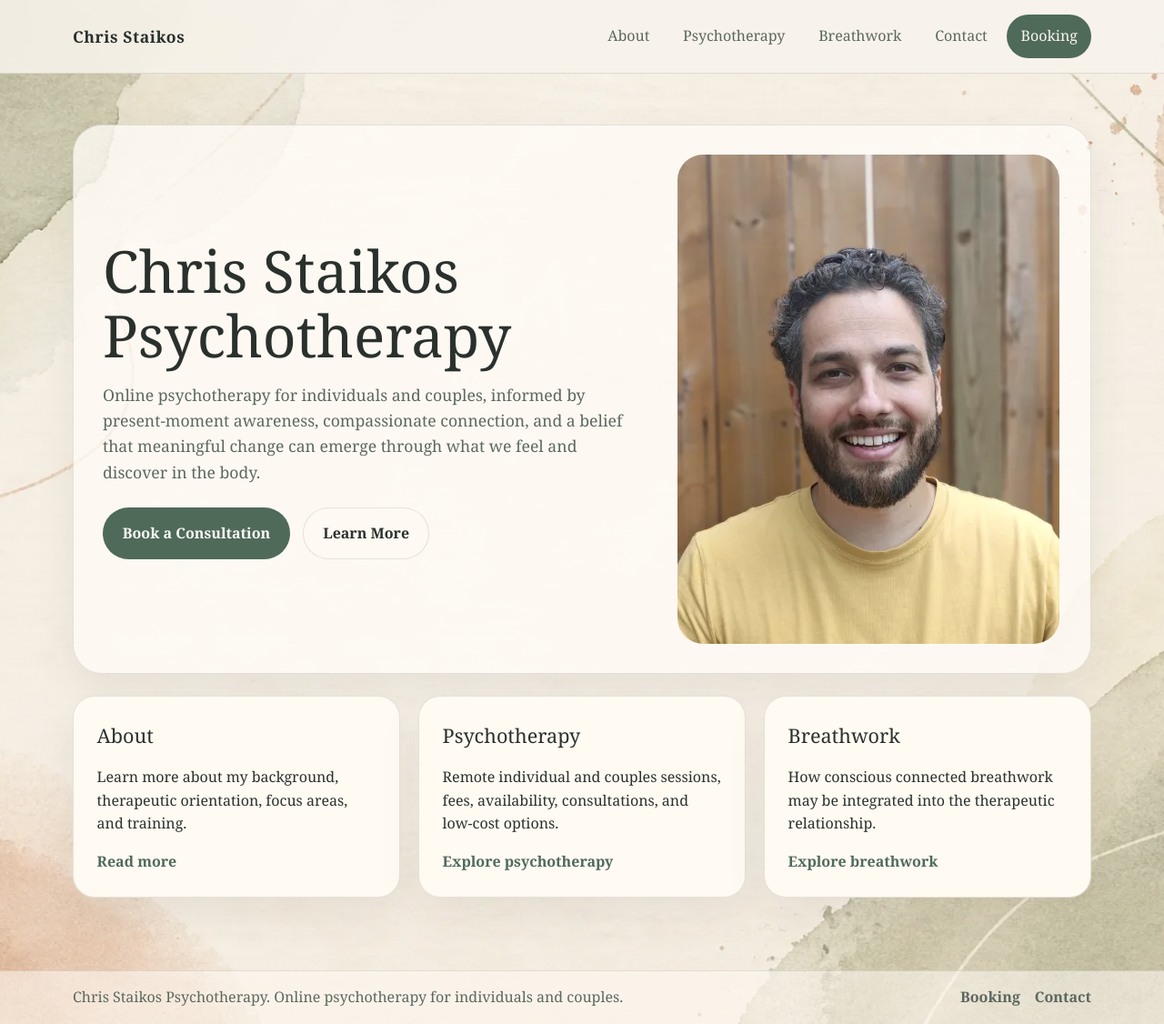
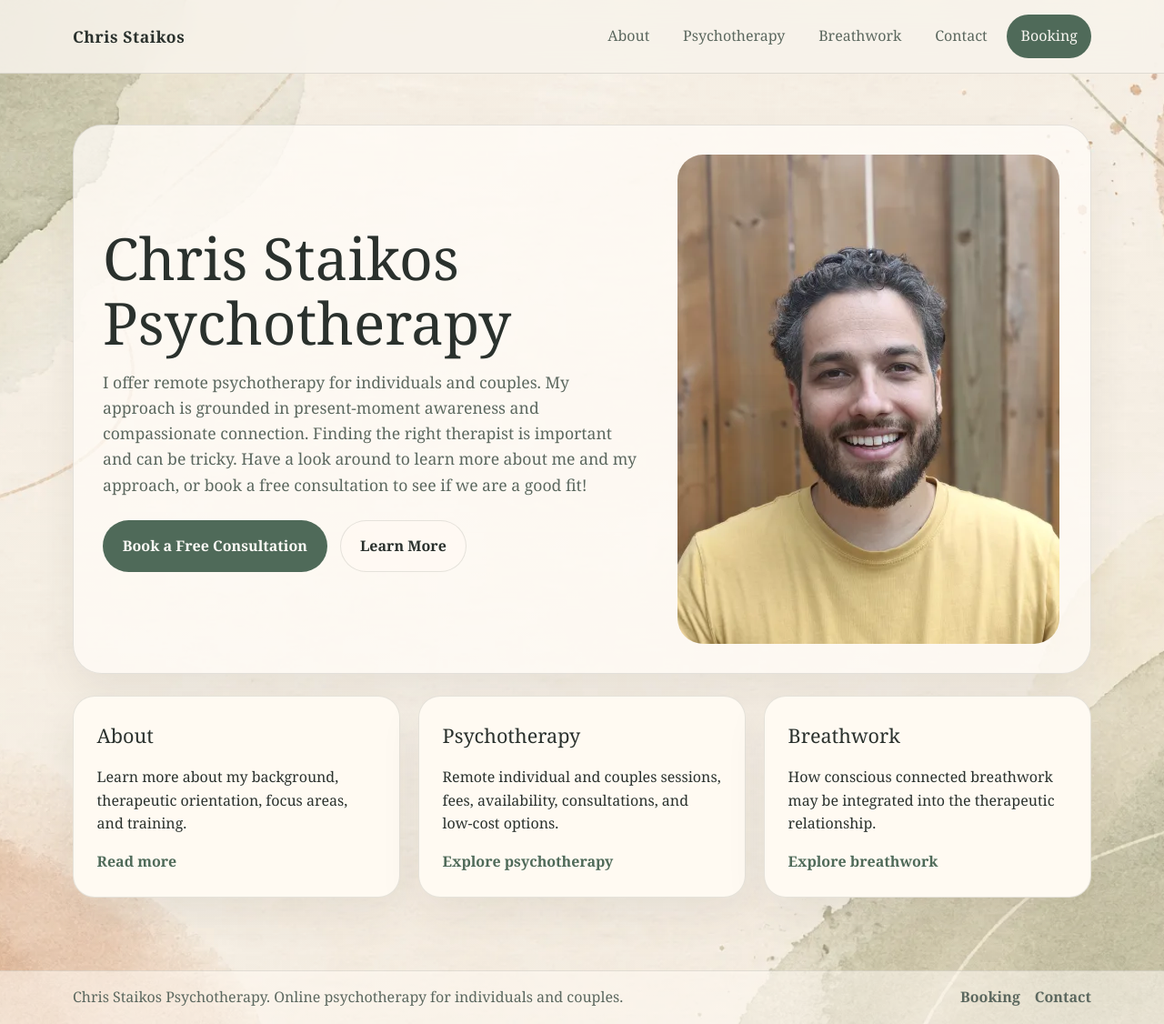
Before and after one commit to cstaikos/chris-staikos-psychotherapy, a Jekyll site: the page built from index.md, in a window 1280 px wide and 1126 px high. Shown: the whole window at 91% size. Built offline with Jekyll 4.4.1, drawn with Linux system fonts in a browser that asks for light colours.

Commit message:
clean up some content

```diff
--- a/index.md
+++ b/index.md
@@ -15,9 +15,12 @@ image_height: 1742
 <section class="hero">
   <div class="hero-copy">
     <h1>Chris Staikos Psychotherapy</h1>
-    <p class="lead">Online psychotherapy for individuals and couples, informed by present-moment awareness, compassionate connection, and a belief that meaningful change can emerge through what we feel and discover in the body.</p>
+    <p class="lead">I offer remote psychotherapy for individuals and couples. My approach is grounded in present-moment awareness and compassionate connection.
+
+    Finding the right therapist is important and can be tricky. Have a look around to learn more about me and my approach, or book a free consultation to see if we are a good fit! </p>
+
     <div class="hero-actions">
-      <a class="button button-primary" href="{{ '/booking/' | relative_url }}">Book a Consultation</a>
+      <a class="button button-primary" href="{{ '/booking/' | relative_url }}">Book a Free Consultation</a>
       <a class="button button-secondary" href="{{ '/about/' | relative_url }}">Learn More</a>
     </div>
   </div>
```
Also changed, not shown: about.md (+1 -1 lines), booking.md (+1 -1 lines), breathwork.md (+1 -1 lines), psychotherapy.md (+1 -1 lines).
